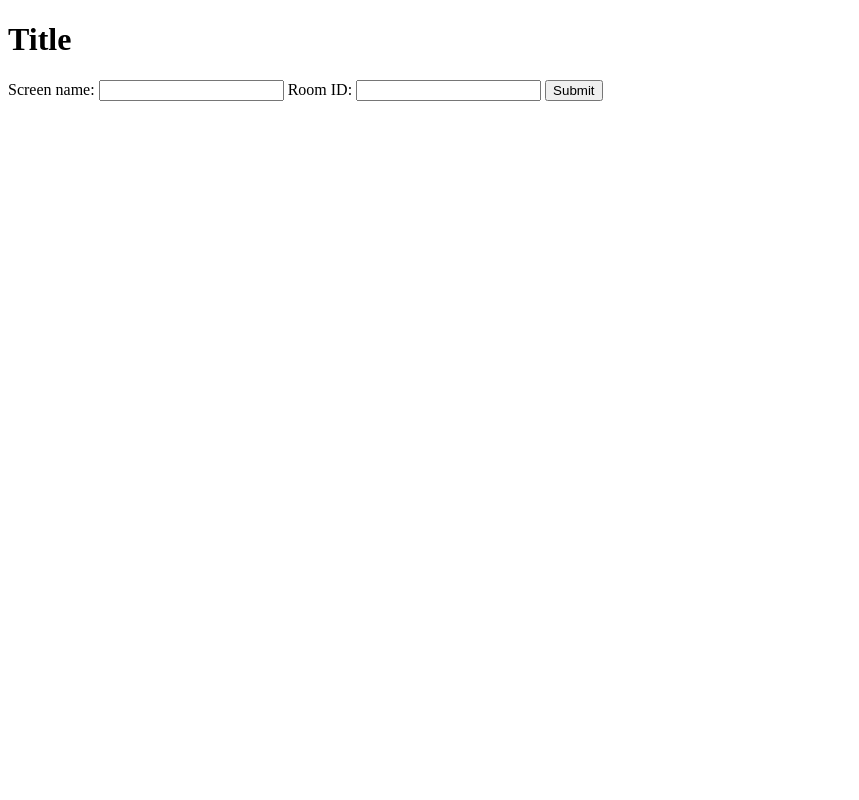
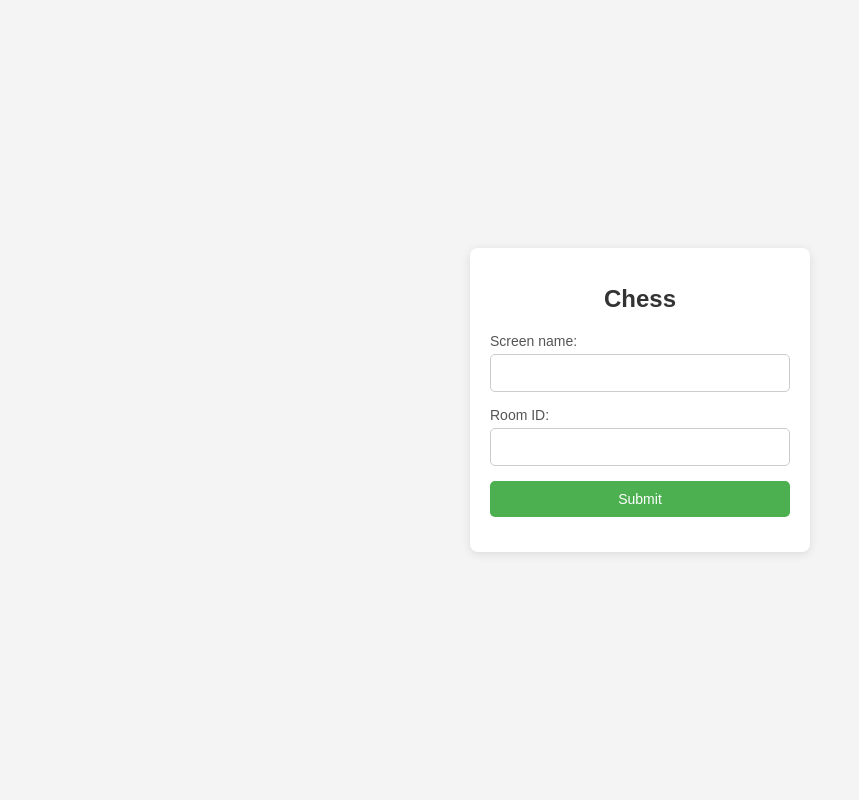
Before and after one commit to markusholter/Simple-chess-game, a Flask app: page / in a window 1280 px wide. Shown: the whole page, without its empty margins (0-859 px from the left). Run offline with Flask 3, Linux system fonts and the light colour scheme.

Commit message:
Add some styling to start screen

```diff
--- /dev/null
+++ b/src/static/start/style.css
@@ -0,0 +1,65 @@
+body {
+    font-family: Arial, sans-serif;
+    background-color: #f4f4f4;
+    margin: 0;
+    padding: 0;
+    display: flex;
+    justify-content: center;
+    align-items: center;
+    height: 100vh;
+}
+
+.container {
+    background-color: #fff;
+    padding: 20px;
+    border-radius: 8px;
+    box-shadow: 0 2px 10px rgba(0, 0, 0, 0.1);
+    width: 300px;
+    text-align: center;
+}
+
+h1 {
+    font-size: 24px;
+    margin-bottom: 20px;
+    color: #333;
+}
+
+.flash {
+    background-color: #ffdddd;
+    color: #d8000c;
+    padding: 10px;
+    margin-bottom: 15px;
+    border-left: 6px solid #f44336;
+    border-radius: 5px;
+}
+
+form {
+    display: flex;
+    flex-direction: column;
+}
+
+label {
+    font-size: 14px;
+    margin-bottom: 5px;
+    color: #555;
+    text-align: left;
+}
+
+input[type="text"], input[type="submit"] {
+    padding: 10px;
+    margin-bottom: 15px;
+    border-radius: 5px;
+    border: 1px solid #ccc;
+    font-size: 14px;
+}
+
+input[type="submit"] {
+    background-color: #4CAF50;
+    color: white;
+    cursor: pointer;
+    border: none;
+}
+
+input[type="submit"]:hover {
+    background-color: #45a049;
+}
--- a/src/templates/start/index.html
+++ b/src/templates/start/index.html
@@ -1,18 +1,25 @@
 <!DOCTYPE html>
 <html>
+    <head>
+        <link rel="stylesheet" href="{{ url_for('static', filename='start/style.css') }}">
+    </head>
     <body>
-        <h1>Title</h1>
+        <div class="container">
+            <h1>Chess</h1>
 
-        {% for message in get_flashed_messages() %}
-            <div class="flash">{{ message }}</div>
-        {% endfor %}
+            {% for message in get_flashed_messages() %}
+                <div class="flash">{{ message }}</div>
+            {% endfor %}
 
-        <form method="post">
-            <label for="username">Screen name: </label>
-            <input name="username">
-            <label for="room">Room ID: </label>
-            <input name="room">
-            <input type="submit">
-        </form>
+            <form method="post">
+                <label for="username">Screen name:</label>
+                <input type="text" name="username" id="username">
+
+                <label for="room">Room ID:</label>
+                <input type="text" name="room" id="room">
+
+                <input type="submit" value="Submit">
+            </form>
+        </div>
     </body>
 </html>
```
